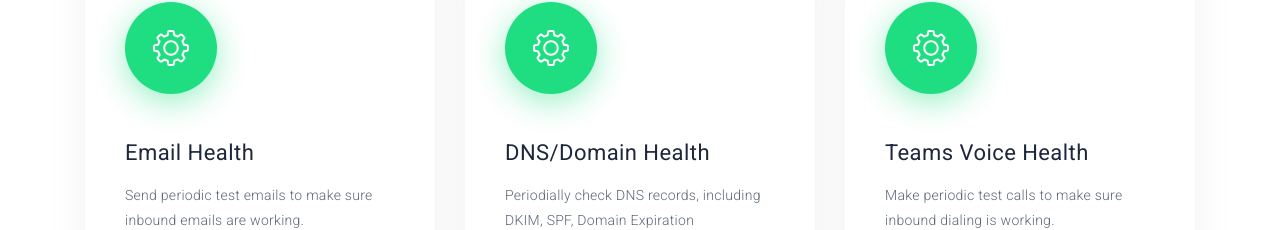
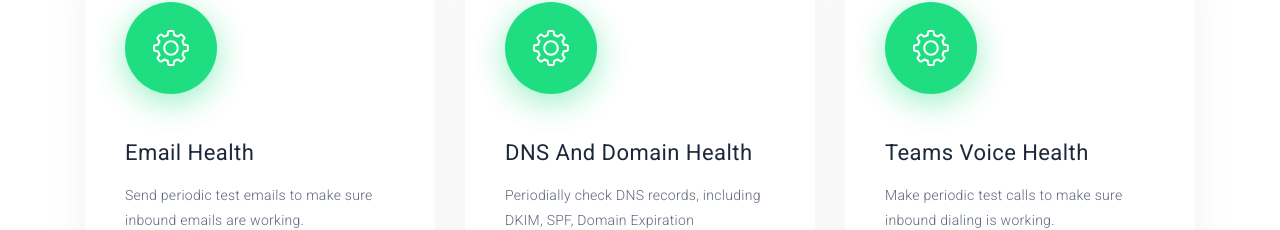
Before and after one commit to jshomphe/jshomphe.github.io, a plain HTML site: page index.html in a window 1280 px wide. Shown: the part 1019-1249 px from the top of the page. Drawn offline with nearby package versions, Linux system fonts and the light colour scheme; a web font is replaced by a local one.

Commit message:
Fixed typo

```diff
--- a/index.html
+++ b/index.html
@@ -102,7 +102,7 @@
                     <path d="M18.0037 10.2277C13.7171 10.2277 10.2352 13.7096 10.2352 17.9962C10.2352 22.2829 13.7171 25.7648 18.0037 25.7648C22.2902 25.7648 25.7721 22.2829 25.7721 17.9962C25.7721 13.7096 22.2902 10.2277 18.0037 10.2277ZM18.0037 23.7343C14.8376 23.7343 12.2656 21.1623 12.2656 17.9962C12.2656 14.8302 14.8376 12.2582 18.0037 12.2582C21.1697 12.2582 23.7417 14.8302 23.7417 17.9962C23.7417 21.1623 21.1697 23.7343 18.0037 23.7343Z"></path>
                   </svg>
                 </div>
-                <h4 class="box-icon-title"><a href="single-service.html">DNS/Domain Health</a></h4>
+                <h4 class="box-icon-title"><a href="single-service.html">DNS and Domain Health</a></h4>
                 <!--<p>Rich experience plus unlimited imagination create our successful service discovered by clients.</p><a class="button-link" href="single-service.html"><span>read more</span><span class="icon fa-long-arrow-right"></span></a>-->
 				<p>Periodially check DNS records, including DKIM, SPF, Domain Expiration information.</p>
               </div>
```
